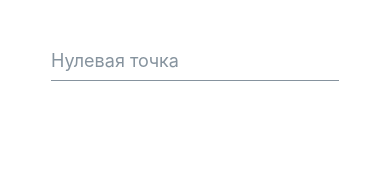
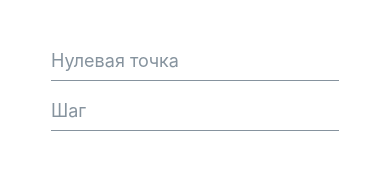
Before and after one commit to alexamy/leveler-table-app, a React Native app: screen / in a window 390 px wide. Shown: the top 190 px of the page. Built offline with nearby package versions, Linux system fonts and the light colour scheme.

Commit message:
Feat: add step input (#11)

```diff
--- /dev/null
+++ b/src/Table/Step.tsx
@@ -0,0 +1,43 @@
+import { Input } from '@rneui/themed';
+import { View } from 'react-native';
+import { styles } from './styles';
+import { MachineContext } from '../MachineContext';
+import { getNumberColor } from './helpers';
+
+export function Step() {
+  const actor = MachineContext.useActorRef();
+  const step = MachineContext.useSelector(
+    snapshot => snapshot.context.step,
+  );
+
+  return (
+    <View style={styles.headRow}>
+      <StepInput
+        value={step}
+        onChangeText={text => actor.send({
+          type: "change step",
+          value: text,
+        })}
+      />
+    </View>
+  );
+}
+
+function StepInput(props: {
+  value: string;
+  onChangeText: (text: string) => void;
+}) {
+  const color = getNumberColor(props.value);
+
+  return (
+    <Input
+      testID='input-step'
+      keyboardType='numeric'
+      textAlign='right'
+      placeholder='Шаг'
+      value={props.value}
+      onChangeText={props.onChangeText}
+      style={{ color }}
+    />
+  );
+}
--- a/src/Table/index.tsx
+++ b/src/Table/index.tsx
@@ -6,16 +6,18 @@ import { Zero } from './Zero';
 import { styles } from './styles';
 import { Text } from '@rneui/themed';
 import { MachineContext } from '../MachineContext';
+import { Step } from './Step';
 
 export function Table() {
   return (
     <View style={styles.container}>
-      <View style={styles.top}>
+      <View style={styles.content}>
         <Zero />
+        <Step />
         <DeleteIndicator />
         <Measurements />
       </View>
-      <View style={styles.bottom}>
+      <View style={styles.buttons}>
         <Buttons />
       </View>
       <StatusBar style='auto' />
--- a/src/Table/styles.tsx
+++ b/src/Table/styles.tsx
@@ -9,13 +9,13 @@ export const styles = StyleSheet.create({
     alignItems: 'center',
     justifyContent: 'flex-start',
   },
-  top: {
+  content: {
     flex: 1,
     alignSelf: 'stretch',
     alignItems: 'center',
     justifyContent: 'flex-start',
   },
-  bottom: {
+  buttons: {
     marginTop: 20,
     marginBottom: 40,
   },
@@ -23,9 +23,11 @@ export const styles = StyleSheet.create({
     alignSelf: 'stretch',
     width: '100%',
     flexGrow: 0,
+    marginTop: 10,
   },
   headRow: {
     flexDirection: 'row',
+    maxHeight: 50,
   },
   row: {
     flexDirection: 'row',
--- a/src/machine.ts
+++ b/src/machine.ts
@@ -2,6 +2,7 @@ import { assign, setup } from "xstate";
 
 type Events =
 | { type: "change zero point", value: string }
+| { type: "change step", value: string }
 | { type: "add measurement" }
 | { type: "remove measurement", index: number }
 | { type: "change measurement", index: number, value: string }
@@ -11,11 +12,13 @@ type Events =
 
 type Context = {
   zero: string;
+  step: string;
   measurements: Array<{ size: string, offset: string }>;
 }
 
 const initialContext = {
   zero: "",
+  step: "",
   measurements: [],
 } satisfies Context;
 
@@ -26,6 +29,14 @@ export const levelerMachine = setup({
   },
   actions: {
     "copy data to clipboard": (_, params: { table: string }) => {},
+    "recalculate offsets": assign({
+      measurements({ context }) {
+        return context.measurements.map(({ size }) => {
+          const offset = calculate(context.zero, "minus", size);
+          return { size, offset };
+        });
+      },
+    }),
   },
 }).createMachine({
   id: "leveler",
@@ -51,16 +62,17 @@ export const levelerMachine = setup({
   },
   on: {
     "change zero point": {
-      actions: assign(({ context, event }) => {
-        const zero = event.value;
-        const measurements = context.measurements.map(({ size }) => {
-          const offset = calculateOffset(zero, size);
-          return { size, offset };
-        });
-        return { zero, measurements };
+      actions: [assign({
+        zero: ({ event }) => event.value,
+      }), "recalculate offsets"],
+    },
+    "change step": {
+      actions: assign({
+        step: ({ event }) => event.value,
       }),
     },
-    "add measurement": {
+    "add measurement": [{
+      guard: ({ context }) => context.step === "",
       actions: assign({
         measurements({ context }) {
           return context.measurements.concat([
@@ -68,7 +80,23 @@ export const levelerMachine = setup({
           ]);
         },
       }),
-    },
+    }, {
+      actions: [assign({
+        measurements({ context: { measurements, zero, step } }) {
+          let start = zero;
+          if(measurements.length > 0) {
+            const last = measurements[measurements.length - 1];
+            start = last.size;
+          }
+
+          const size = calculate(start, "plus", step);
+
+          return measurements.concat([
+            { size, offset: "" },
+          ]);
+        },
+      }), "recalculate offsets"],
+    }],
     "remove measurement": {
       actions: assign({
         measurements({ context, event }) {
@@ -84,7 +112,7 @@ export const levelerMachine = setup({
           const measurements = context.measurements.slice();
           const measurement = measurements[event.index];
           measurement.size = event.value;
-          measurement.offset = calculateOffset(context.zero, measurement.size);
+          measurement.offset = calculate(context.zero, "minus", measurement.size);
           return measurements;
         },
       }),
@@ -100,17 +128,30 @@ export const levelerMachine = setup({
   },
 });
 
-function calculateOffset(zero: string, size: string): string {
-  if(zero === "" || size === "") return "";
+function calculate(
+  left: string,
+  op: 'plus' | 'minus',
+  right: string,
+): string {
+  if(left === "" || right === "") return "";
 
-  const difference = Number(zero) - Number(size);
-  if(isNaN(difference)) return "";
+  const results = {
+    plus: Number(left) + Number(right),
+    minus: Number(left) - Number(right),
+  };
 
-  const offset = difference.toFixed(2)
+  const result = prettyNumber(results[op]);
+  return result;
+}
+
+function prettyNumber(value: number): string {
+  if(isNaN(value)) return "";
+
+  const result = value.toFixed(2)
     .replace(".00", "")
     .replace(/\.(\d)0$/, ".$1");
 
-  return offset;
+  return result;
 }
 
 function serializeToTable(context: Context): string {
```
Also changed, not shown: .eslintrc.js, 1 other file (tests, documents, lock files or other folders).
